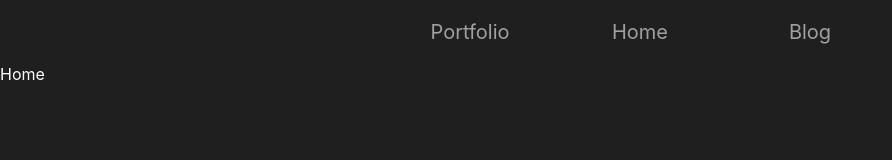
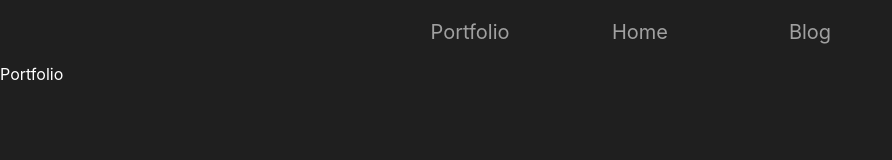
Before and after one commit to monov/monov-web, a React (Vite) app: page /portfolio in a window 1280 px wide. Shown: the top 160 px of the page, without its empty margins (0-892 px from the left). Built offline with nearby package versions, Linux system fonts and the light colour scheme.

Commit message:
Made it right

```diff
--- a/src/App.jsx
+++ b/src/App.jsx
@@ -1,50 +1,27 @@
 import React, { useState } from "react";
-import './App.css'
-import Navbar from './components/Navbar'
+import "./App.css";
+import Home from "./pages/Home";
+import Blog from "./pages/Blog";
+import Portfolio from "./pages/Portfolio";
+import { Routes, Route } from "react-router-dom";
+import Navbar from "./components/Navbar";
 
 const App = () => {
-  const [active, setActive] = useState("")
-
-  let content;
-
-  switch (active) {
-    case 'home':
-      content = <Home />;
-      break;
-    case 'port':
-      content = <Portfolio />;
-      break;
-    case 'blog':
-      content = <Blog />;
-      break;
-    default:
-      content = <Home />;
-  }
+  const [active, setActive] = useState("");
 
   return (
     <>
-      <Navbar setActive={setActive} active={active}/>
-      {content}
+    <Navbar setActive={setActive} active={active} />
+      <Routes>
+        <Route path="/" element={<Home />}></Route>
+        <Route
+          path="/blog"
+          element={<Blog />}
+        ></Route>
+        <Route path="/portfolio" element={<Portfolio />}></Route>
+      </Routes>
     </>
-  )
-}
+  );
+};
 
-const Home = ( ) => {
-  return(
-    <>Home</>
-  )
-}
-
-const Portfolio = () => {
-  return(
-    <>Portfolio</>
-  )
-}
-
-const Blog = () => {
-  return(
-    <>Blog</>
-  )
-}
-
-export default App
+export default App;
--- a/src/components/Navbar.jsx
+++ b/src/components/Navbar.jsx
@@ -1,4 +1,4 @@
-
+import { Link } from "react-router-dom";
 import "./Navbar.css";
 
 const Navbar = ({setActive, active}) => {
@@ -11,9 +11,9 @@ const Navbar = ({setActive, active}) => {
   return (
     <div className="navbar">
       <div className="navbar-buttons-wrapper">
-        <div onClick={() => {handleClick('port')}} className="navbar-button">Portfolio</div>
-        <div onClick={() => {handleClick('home')}} className="navbar-button">Home</div>
-        <div onClick={() => {handleClick('blog')}} className="navbar-button">Blog</div>
+        <Link to="/portfolio" onClick={() => {handleClick('port')}} className="navbar-button">Portfolio</Link>
+        <Link to="/" onClick={() => {handleClick('home')}} className="navbar-button">Home</Link>
+        <Link to="blog" onClick={() => {handleClick('blog')}} className="navbar-button">Blog</Link>
       </div>
     </div>
   );
--- /dev/null
+++ b/src/pages/Blog.jsx
@@ -0,0 +1,12 @@
+import React from "react";
+import Navbar from "../components/Navbar";
+
+const Blog = ({setActive,active}) => {
+  return (
+    <div>
+      Blog
+    </div>
+  );
+};
+
+export default Blog;
--- /dev/null
+++ b/src/pages/Home.jsx
@@ -0,0 +1,12 @@
+import React from "react";
+import Navbar from "../components/Navbar";
+
+const Home = ({setActive, active}) => {
+  return (
+    <div>
+      Home
+    </div>
+  );
+};
+
+export default Home;
--- /dev/null
+++ b/src/pages/Portfolio.jsx
@@ -0,0 +1,12 @@
+import React from "react";
+import Navbar from "../components/Navbar";
+
+const Portfolio = ({setActive,active}) => {
+  return (
+    <div>
+      Portfolio
+    </div>
+  );
+};
+
+export default Portfolio;
```
